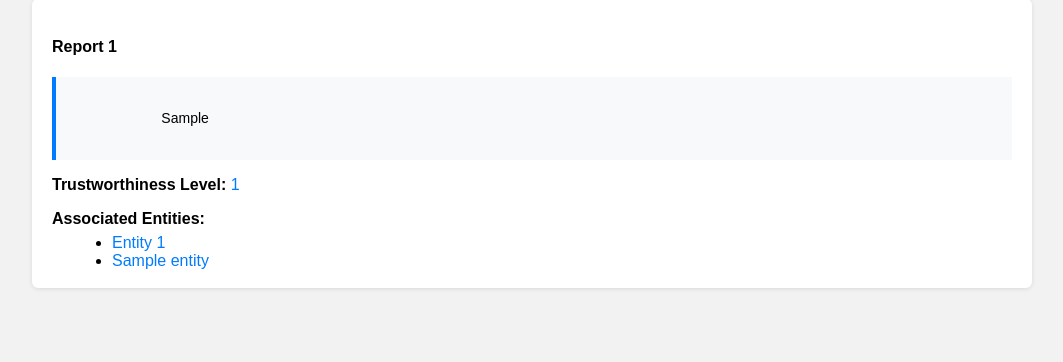
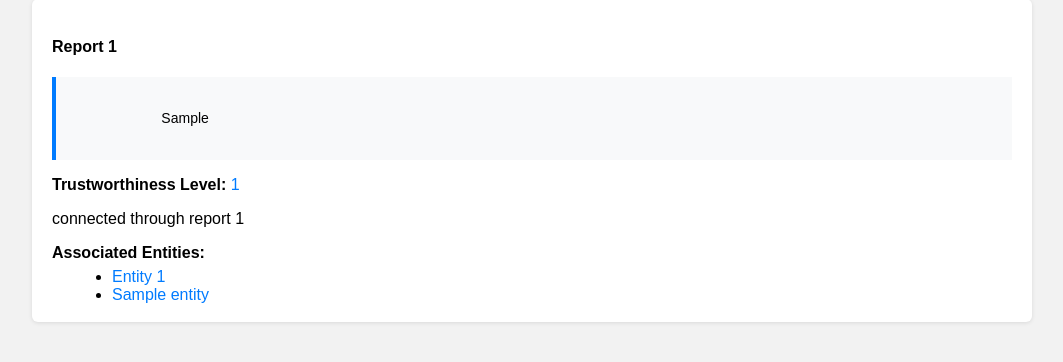
Before and after one commit to Archie-Henderson/Intelligence-Visualisation-Prototype, a Django app: page /network/entities/1 in a window 1280 px wide. Shown: the part 160-522 px from the top of the page, without its empty margins (108-1171 px from the left). Run offline with Django 5.2, Linux system fonts and the light colour scheme; tables that the repository leaves empty hold one stand-in row (values such as "Sample post").

Commit message:
Add 'connected through report' text in entity_details template to satisfy EntityDetailsTests

```diff
--- a/templates/data_visualisation/entity_details.html
+++ b/templates/data_visualisation/entity_details.html
@@ -61,6 +61,7 @@
                     </div>
 
                     <p><strong>Trustworthiness Level:</strong> <span style="color:#007bff;">1</span></p>
+                    <p>connected through report {{ link.report.reportID }}</p>
 
                     <strong>Associated Entities:</strong>
                     <ul style="margin: 6px 0 0 20px;">
```
